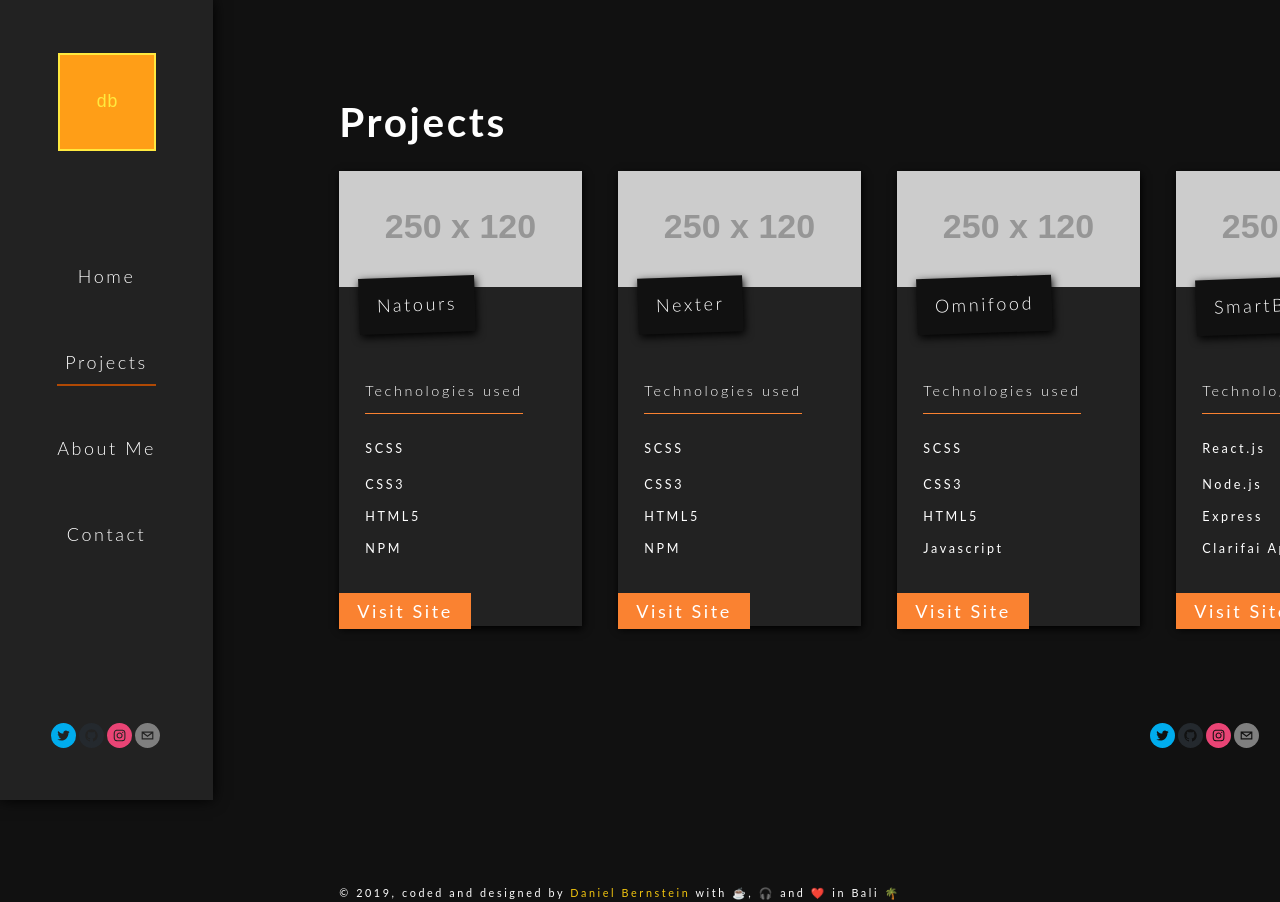
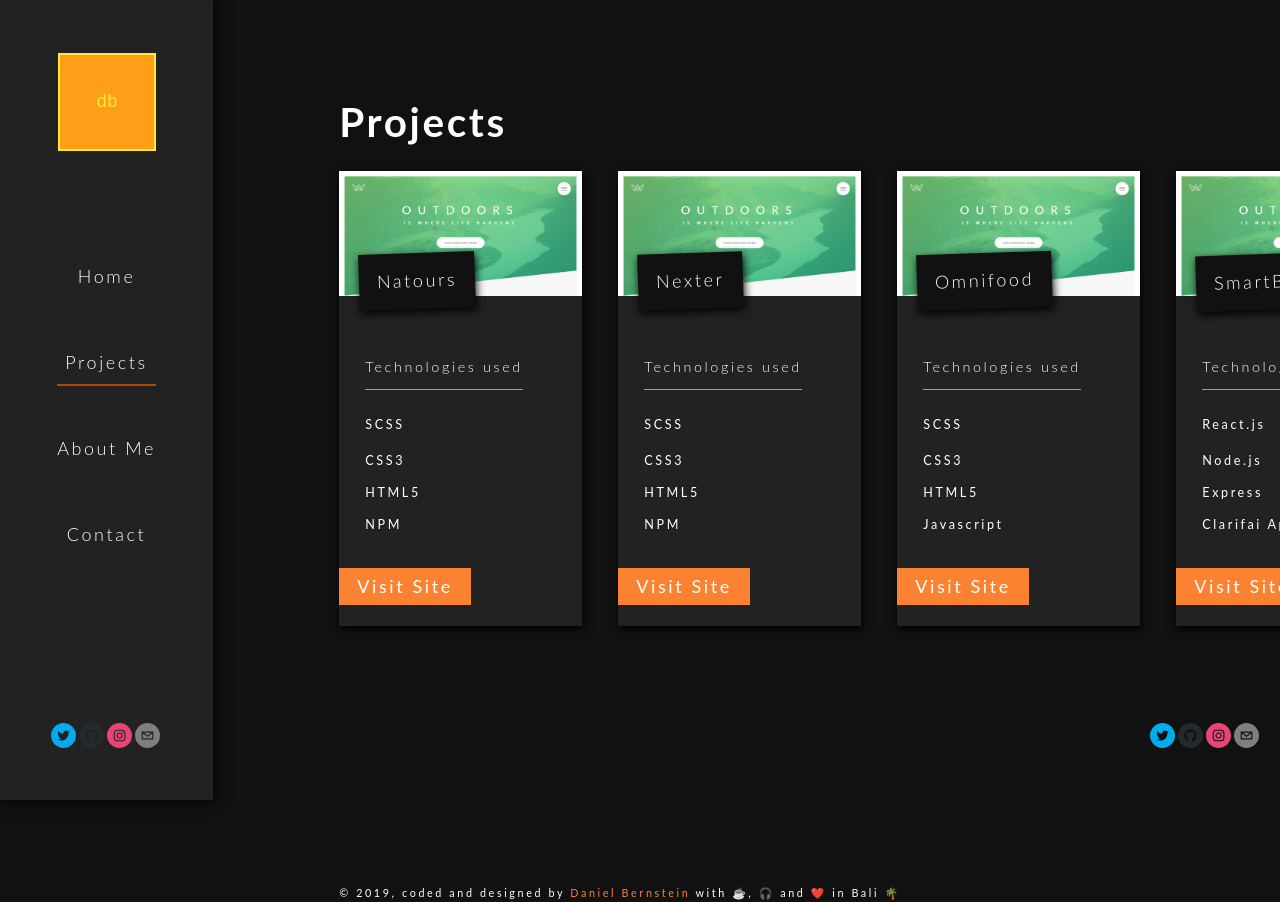
Before and after one commit to drood87/danibernstein.com, a Gatsby site: page /projects in a window 1280 px wide. Shown: the top 902 px of the page. Built offline with nearby package versions, Linux system fonts and the light colour scheme; Gatsby itself is replaced by a stand-in of ours; placeholder pictures from the web are drawn by us.

Commit message:
projects image query

```diff
--- a/gatsby-config.js
+++ b/gatsby-config.js
@@ -84,6 +84,13 @@ module.exports = {
         path: `${__dirname}/src/images`,
       },
     },
+    {
+      resolve: 'gatsby-source-filesystem',
+      options: {
+        name: 'projects',
+        path: `${__dirname}/src/projects`,
+      },
+    },
     'gatsby-transformer-sharp',
     'gatsby-plugin-sharp',
     {
--- a/src/components/layout.css
+++ b/src/components/layout.css
@@ -616,7 +616,7 @@ pre tt:after {
 	content: none;
 }
 a {
-	color: #f1c40f;
+	color: #fa8231;
 	text-decoration: none;
 }
 @media only screen and (max-width: 480px) {
--- a/src/components/projectcard.js
+++ b/src/components/projectcard.js
@@ -1,13 +1,19 @@
 import React, { Component } from 'react';
 import styled from 'styled-components';
 import PropTypes from 'prop-types';
+import { graphql, StaticQuery } from 'gatsby';
+import Img from 'gatsby-image';
 
 export default class Projectcard extends Component {
   render() {
     const { name, techStack, link } = this.props;
     return (
       <Card>
-        <img src="https://via.placeholder.com/250x120.png" alt={name} />
+        <StaticQuery
+          query={PROJECT_IMAGE_QUERY}
+          render={data => <Img fluid={data.file.childImageSharp.fluid} alt={name} />}
+        />
+
         <h4>{name}</h4>
         <h5>Technologies used</h5>
         <ul>
@@ -20,6 +26,18 @@ export default class Projectcard extends Component {
     );
   }
 }
+
+const PROJECT_IMAGE_QUERY = graphql`
+  query ProjectImage {
+    file(relativePath: { eq: "Natours.png" }) {
+      childImageSharp {
+        fluid(maxWidth: 1000) {
+          ...GatsbyImageSharpFluid_tracedSVG
+        }
+      }
+    }
+  }
+`;
 
 const Card = styled.div`
   width: 13.5rem;
--- a/src/pages/projects.js
+++ b/src/pages/projects.js
@@ -5,20 +5,6 @@ import Layout from '../components/layout';
 import SEO from '../components/seo';
 import Headings from '../components/headings';
 import Projectcard from '../components/projectcard';
-
-const PROJECTS_QUERY = graphql`
-  query Projects {
-    site {
-      siteMetadata {
-        projects {
-          name
-          link
-          techStack
-        }
-      }
-    }
-  }
-`;
 
 export default class projects extends Component {
   render() {
@@ -52,6 +38,20 @@ const ProjectsContainer = styled.div`
   /* overflow-x: auto; */
 `;
 
+const PROJECTS_QUERY = graphql`
+  query Projects {
+    site {
+      siteMetadata {
+        projects {
+          name
+          link
+          techStack
+        }
+      }
+    }
+  }
+`;
+
 // const Arrow = styled.div`
 //   position: sticky;
 //   right: 0;
```
Also changed, not shown: src/components/layout.js (+0 -8 lines), src/projects/Natours.png (added).
